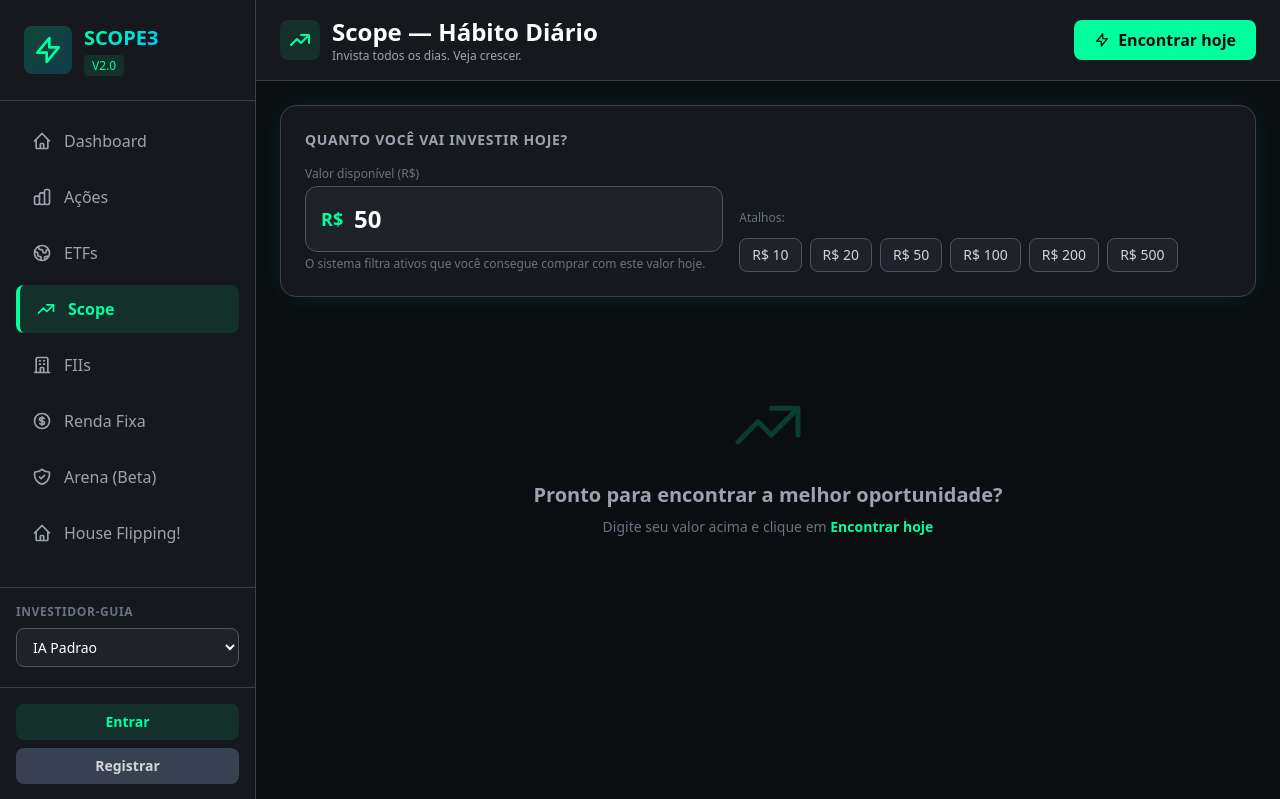
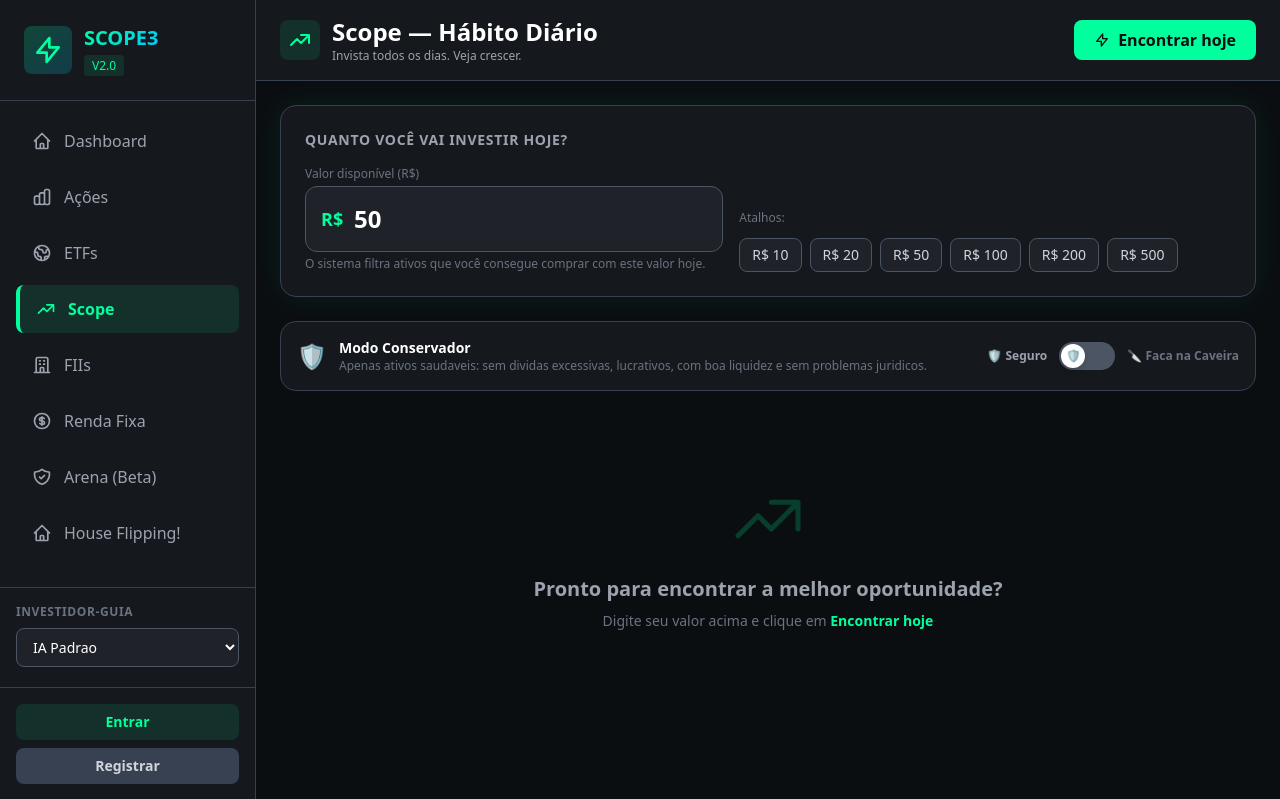
Before and after one commit to tonyoecruz/market-hacking, a FastAPI app: page /scope/ in a window 1280 px wide. Shown: the top 799 px of the page. Run offline with FastAPI, Linux system fonts and the light colour scheme; data comes from the database, SQL or seed files in the repository; some libraries are stand-ins or nearby versions.

Commit message:
Minha atualização

```diff
--- a/routes/scope.py
+++ b/routes/scope.py
@@ -211,6 +211,49 @@ def _filter_and_score_fiis(df: pd.DataFrame, budget: float) -> pd.DataFrame:
 
 
 # ---------------------------------------------------------------------------
+# YOLO MODE — "Faca na Caveira": no safety filters, pure DY ranking
+# ---------------------------------------------------------------------------
+
+def _yolo_score_stocks(df: pd.DataFrame, budget: float) -> pd.DataFrame:
+    df = df.copy()
+    for col in ["price", "dy", "pl", "pvp", "roic", "liquidezmediadiaria",
+                 "margem", "liq_corrente", "div_liq_ebitda", "roe", "margem_liquida"]:
+        if col in df.columns:
+            df[col] = pd.to_numeric(df[col], errors="coerce").fillna(0)
+        else:
+            df[col] = 0.0
+
+    # Only basic filters: price > 0, within budget, has some DY
+    df = df[(df["price"] > 0) & (df["price"] <= budget) & (df["dy"] > 0)]
+    if df.empty:
+        return df
+
+    # Score = pure DY ranking (highest DY wins)
+    df["score"] = _norm(df["dy"]).fillna(0)
+    df["asset_type"] = "Acao"
+    return df
+
+
+def _yolo_score_fiis(df: pd.DataFrame, budget: float) -> pd.DataFrame:
+    df = df.copy()
+    for col in ["price", "dy", "pvp", "liquidezmediadiaria"]:
+        if col in df.columns:
+            df[col] = pd.to_numeric(df[col], errors="coerce").fillna(0)
+        else:
+            df[col] = 0.0
+
+    df = df[(df["price"] > 0) & (df["price"] <= budget) & (df["dy"] > 0)]
+    if df.empty:
+        return df
+
+    df["score"] = _norm(df["dy"]).fillna(0)
+    df["asset_type"] = "FII"
+    for col in ["margem", "roic", "liq_corrente", "div_liq_ebitda", "margem_liquida", "roe", "pl"]:
+        df[col] = 0
+    return df
+
+
+# ---------------------------------------------------------------------------
 # Justification builder
 # ---------------------------------------------------------------------------
 
@@ -316,8 +359,16 @@ async def scope_page(request: Request, user: dict = Depends(get_optional_user)):
 
 
 @router.get("/api/recommend")
-async def recommend(budget: float = 50.0, user: dict = Depends(get_optional_user)):
-    """Conservative daily investment recommendations. Safety first."""
+async def recommend(
+    budget: float = 50.0,
+    yolo: bool = False,
+    user: dict = Depends(get_optional_user),
+):
+    """
+    Daily investment recommendations.
+    yolo=false (default) → conservative, safety-first filters.
+    yolo=true  → "Faca na Caveira" — raw DY ranking, no safety filters.
+    """
     try:
         if budget <= 0:
             return _json_response({"status": "error", "message": "Informe um valor positivo."})
@@ -327,25 +378,33 @@ async def recommend(budget: float = 50.0, user: dict = Depends(get_optional_user
         # Stocks (BR)
         stocks_raw = db.get_stocks(market="BR") or []
         if stocks_raw:
-            df_s = _filter_and_score_stocks(pd.DataFrame(stocks_raw), budget)
+            df_raw = pd.DataFrame(stocks_raw)
+            if yolo:
+                df_s = _yolo_score_stocks(df_raw, budget)
+            else:
+                df_s = _filter_and_score_stocks(df_raw, budget)
             if not df_s.empty:
                 candidates.append(df_s)
 
         # FIIs
         fiis_raw = db.get_fiis() or []
         if fiis_raw:
-            df_f = _filter_and_score_fiis(pd.DataFrame(fiis_raw), budget)
+            df_raw = pd.DataFrame(fiis_raw)
+            if yolo:
+                df_f = _yolo_score_fiis(df_raw, budget)
+            else:
+                df_f = _filter_and_score_fiis(df_raw, budget)
             if not df_f.empty:
                 candidates.append(df_f)
 
         if not candidates:
-            return _json_response({
-                "status": "empty",
-                "message": (
-                    f"Nenhum ativo saudavel com dividendos encontrado abaixo de R$ {budget:.2f}. "
-                    f"Tente aumentar o valor — muitos ativos seguros custam acima de R$ 10."
-                ),
-            })
+            msg = (
+                f"Nenhum ativo com dividendos encontrado abaixo de R$ {budget:.2f}."
+                if yolo else
+                f"Nenhum ativo saudavel com dividendos encontrado abaixo de R$ {budget:.2f}. "
+                f"Tente aumentar o valor — muitos ativos seguros custam acima de R$ 10."
+            )
+            return _json_response({"status": "empty", "message": msg})
 
         combined = pd.concat(candidates, ignore_index=True)
         combined = combined.replace([np.inf, -np.inf], np.nan).fillna(0)
@@ -360,6 +419,7 @@ async def recommend(budget: float = 50.0, user: dict = Depends(get_optional_user
         return _json_response({
             "status": "success",
             "budget": float(budget),
+            "mode": "yolo" if yolo else "safe",
             "count": len(results),
             "recommendations": results,
         })
--- a/templates/pages/scope.html
+++ b/templates/pages/scope.html
@@ -108,6 +108,31 @@
                         </button>
                         {% endfor %}
                     </div>
+                </div>
+            </div>
+
+            <!-- ── FACA NA CAVEIRA TOGGLE ──────────────────────────────────── -->
+            <div id="yolo-toggle-area" class="bg-dark-800 border border-gray-700 rounded-2xl p-4 flex flex-col sm:flex-row items-start sm:items-center justify-between gap-3">
+                <div class="flex items-start gap-3">
+                    <span class="text-2xl mt-0.5" id="yolo-icon">🛡️</span>
+                    <div>
+                        <p class="text-white font-bold text-sm" id="yolo-title">Modo Conservador</p>
+                        <p class="text-xs text-gray-500" id="yolo-desc">
+                            Apenas ativos saudaveis: sem dividas excessivas, lucrativos, com boa liquidez e sem problemas juridicos.
+                        </p>
+                    </div>
+                </div>
+                <div class="flex items-center gap-3 flex-shrink-0">
+                    <span class="text-xs font-semibold text-gray-400" id="lbl-safe">🛡️ Seguro</span>
+                    <button id="yolo-toggle-btn" onclick="toggleYolo()"
+                        class="relative w-14 h-7 rounded-full transition-all duration-300 focus:outline-none focus:ring-2 focus:ring-gray-500 bg-gray-600"
+                        aria-label="Alternar modo Faca na Caveira">
+                        <span id="yolo-toggle-knob"
+                            class="absolute top-0.5 left-0.5 w-6 h-6 bg-white rounded-full shadow-md transition-transform duration-300 flex items-center justify-center text-xs">
+                            🛡️
+                        </span>
+                    </button>
+                    <span class="text-xs font-semibold text-gray-500" id="lbl-yolo">🔪 Faca na Caveira</span>
                 </div>
             </div>
 
@@ -275,6 +300,7 @@
 <script>
 let _currentWinner = null;
 let _budget = 50;
+let _yoloMode = false;
 
 // ── Helpers ──────────────────────────────────────────────────────────────────
 function fmt(v, decimals = 2) {
@@ -289,6 +315,61 @@ function fmtPct(v) {
 function setBudget(v) {
     document.getElementById('budget-input').value = v;
     runRecommendation();
+}
+
+// ── YOLO Toggle ──────────────────────────────────────────────────────────────
+function toggleYolo() {
+    _yoloMode = !_yoloMode;
+
+    const btn = document.getElementById('yolo-toggle-btn');
+    const knob = document.getElementById('yolo-toggle-knob');
+    const icon = document.getElementById('yolo-icon');
+    const title = document.getElementById('yolo-title');
+    const desc = document.getElementById('yolo-desc');
+    const lblSafe = document.getElementById('lbl-safe');
+    const lblYolo = document.getElementById('lbl-yolo');
+    const area = document.getElementById('yolo-toggle-area');
+
+    if (_yoloMode) {
+        btn.style.background = 'linear-gradient(135deg, #dc2626, #991b1b)';
+        knob.style.transform = 'translateX(1.75rem)';
+        knob.textContent = '🔪';
+        icon.textContent = '💀';
+        title.textContent = 'Faca na Caveira';
+        title.classList.add('text-red-400');
+        title.classList.remove('text-white');
+        desc.textContent = 'ALTO RISCO! Sem filtros de saude financeira. Apenas ordenado por quem paga mais dividendos. Empresas podem ter problemas graves.';
+        desc.classList.add('text-red-400/70');
+        desc.classList.remove('text-gray-500');
+        lblSafe.classList.remove('text-gray-400');
+        lblSafe.classList.add('text-gray-600');
+        lblYolo.classList.remove('text-gray-500');
+        lblYolo.classList.add('text-red-400');
+        area.classList.remove('border-gray-700');
+        area.classList.add('border-red-500/30');
+    } else {
+        btn.style.background = '#4b5563';
+        knob.style.transform = 'translateX(0)';
+        knob.textContent = '🛡️';
+        icon.textContent = '🛡️';
+        title.textContent = 'Modo Conservador';
+        title.classList.remove('text-red-400');
+        title.classList.add('text-white');
+        desc.textContent = 'Apenas ativos saudaveis: sem dividas excessivas, lucrativos, com boa liquidez e sem problemas juridicos.';
+        desc.classList.remove('text-red-400/70');
+        desc.classList.add('text-gray-500');
+        lblSafe.classList.add('text-gray-400');
+        lblSafe.classList.remove('text-gray-600');
+        lblYolo.classList.add('text-gray-500');
+        lblYolo.classList.remove('text-red-400');
+        area.classList.add('border-gray-700');
+        area.classList.remove('border-red-500/30');
+    }
+
+    // Auto-refresh if there are results visible
+    if (!document.getElementById('results-area').classList.contains('hidden')) {
+        runRecommendation();
+    }
 }
 
 // ── Streak (localStorage) ────────────────────────────────────────────────────
@@ -335,7 +416,7 @@ async function runRecommendation() {
     document.getElementById('loading').classList.remove('hidden');
 
     try {
-        const res = await fetch(`/scope/api/recommend?budget=${_budget}`);
+        const res = await fetch(`/scope/api/recommend?budget=${_budget}&yolo=${_yoloMode}`);
         const data = await res.json();
         document.getElementById('loading').classList.add('hidden');
 
@@ -383,11 +464,15 @@ function renderResults(recs, budget) {
             </li>`
         ).join('');
 
-        const winnerBanner = isWinner ? `
+        const winnerBanner = isWinner ? (_yoloMode ? `
+            <div class="flex items-center gap-2 mb-3 p-3 bg-red-500/10 border border-red-500/30 rounded-lg">
+                <span class="text-red-400">💀</span>
+                <span class="text-red-400 font-bold text-sm">Maior dividendo encontrado — SEM garantia de saude financeira!</span>
+            </div>` : `
             <div class="flex items-center gap-2 mb-3 p-3 bg-primary/10 border border-primary/30 rounded-lg">
                 <span class="pulse-green text-primary">●</span>
                 <span class="text-primary font-bold text-sm">Ativo mais seguro e rentavel para voce hoje com R$ ${budget.toFixed(2)}</span>
-            </div>` : '';
+            </div>`) : '';
 
         const addBtn = isWinner ? `
             <button onclick="prepareWallet(${JSON.stringify(r).replace(/"/g, '&quot;')})"
@@ -445,8 +530,9 @@ function renderResults(recs, budget) {
     });
 
     // Subtitle
-    document.getElementById('results-subtitle').textContent =
-        `Apenas ativos saudaveis (sem problemas juridicos, endividamento controlado, lucrativos) com dividendos ate R$ ${budget.toFixed(2)}`;
+    document.getElementById('results-subtitle').textContent = _yoloMode
+        ? `⚠️ FACA NA CAVEIRA — sem filtros de saude. Ordenado por dividendo bruto ate R$ ${budget.toFixed(2)}`
+        : `Apenas ativos saudaveis (sem problemas juridicos, endividamento controlado, lucrativos) com dividendos ate R$ ${budget.toFixed(2)}`;
     document.getElementById('results-count').textContent = `${recs.length} opções encontradas`;
 
     document.getElementById('results-area').classList.remove('hidden');
```
